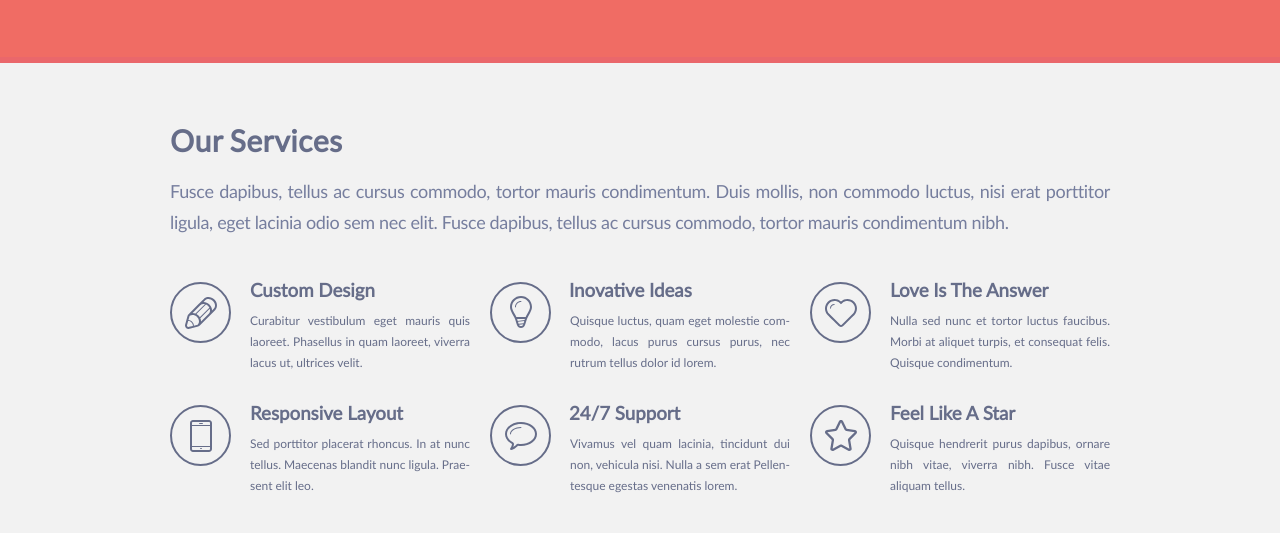
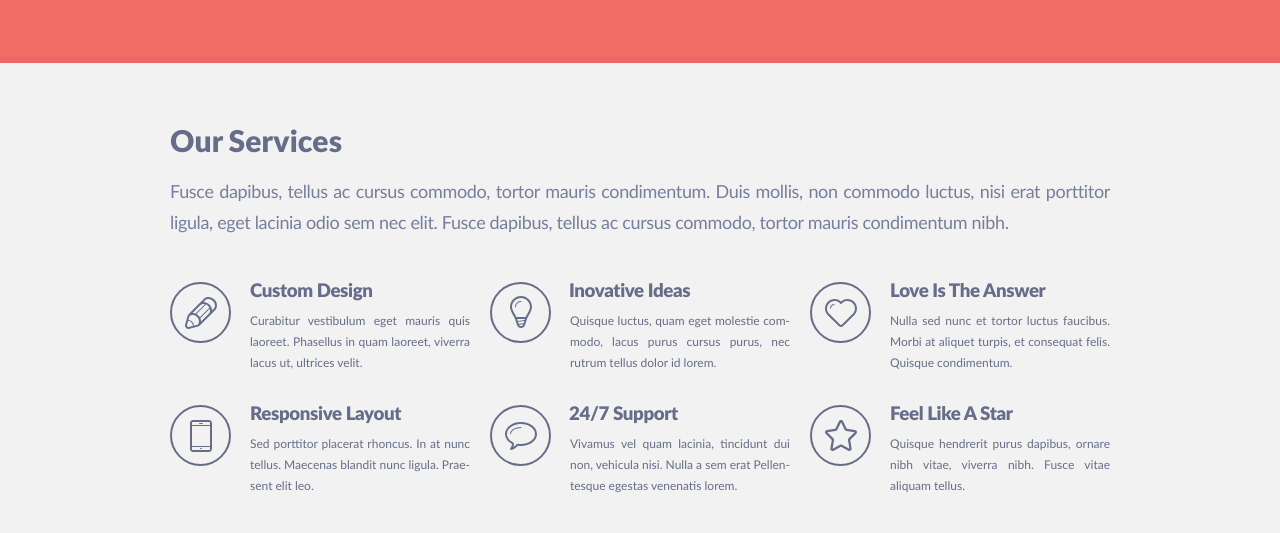
Before and after one commit to ysnisokol/singolo, a plain HTML site: page singolo1.html in a window 1280 px wide. Shown: the part 632-1165 px from the top of the page. Drawn offline with Linux system fonts and the light colour scheme.

Commit message:
fix: change h3 css

```diff
--- a/singolo1.css
+++ b/singolo1.css
@@ -127,11 +127,12 @@ ul {
  h2 {
     font-weight: 900;
     font-size: 30px;
-    letter-spacing: 0.06rem;
+    letter-spacing: 0.02rem;
     padding-top: 59px;
     color: #666d89;
     word-spacing: -1.5px;
     margin-top: 0;
+    font-family: 'Lato Black', Verdana, sans-serif;
  }
  .services_description {
     font-size: 18px;
@@ -162,6 +163,8 @@ h3 {
     margin-top: 23px;
     padding-left: 18px;
     color: #666d89;
+    font-family: 'Lato Black', Verdana, sans-serif;
+    letter-spacing: -0.038rem;
 }
 .icon-circle {
     padding-top: 26px;
```
